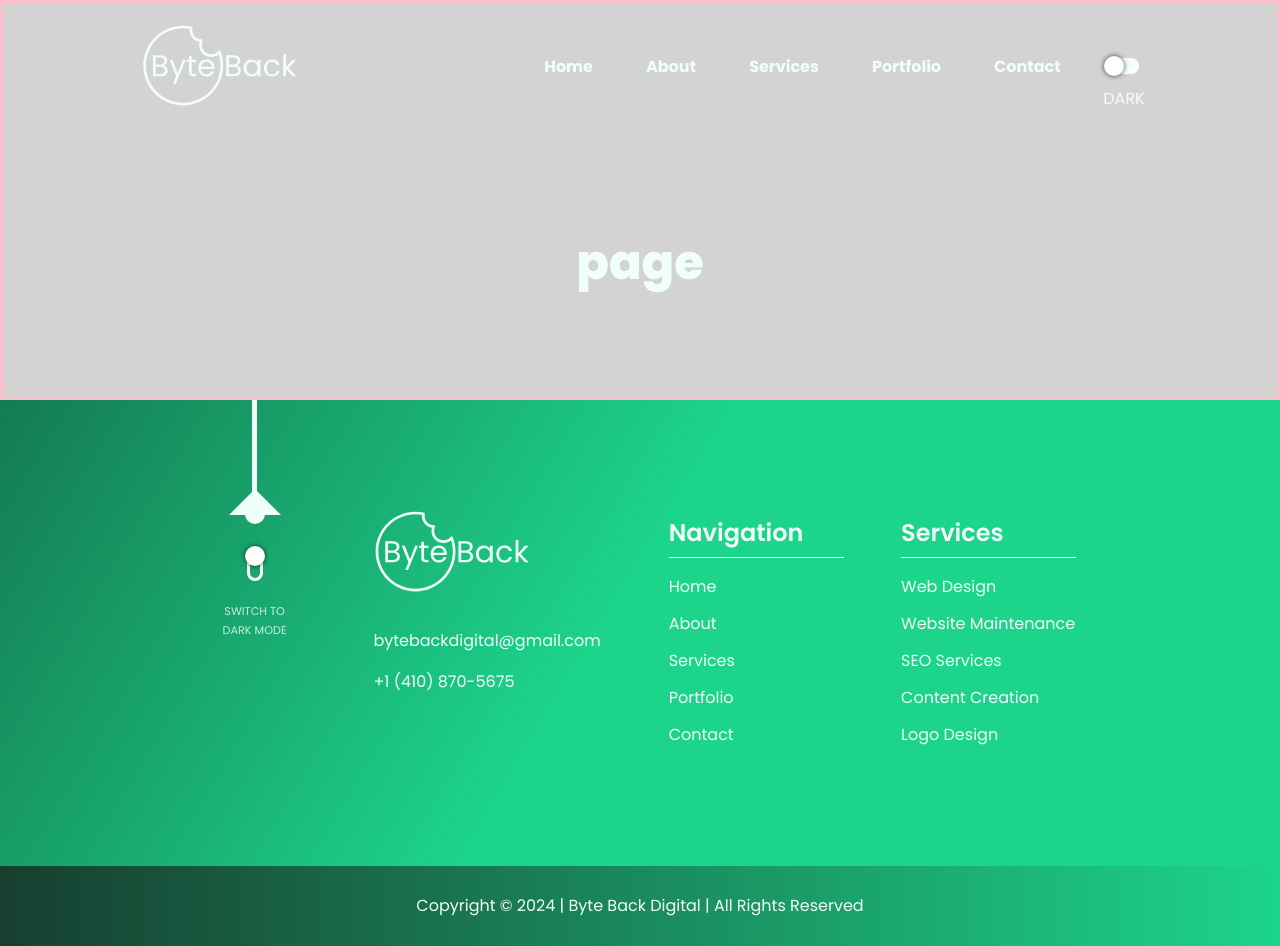
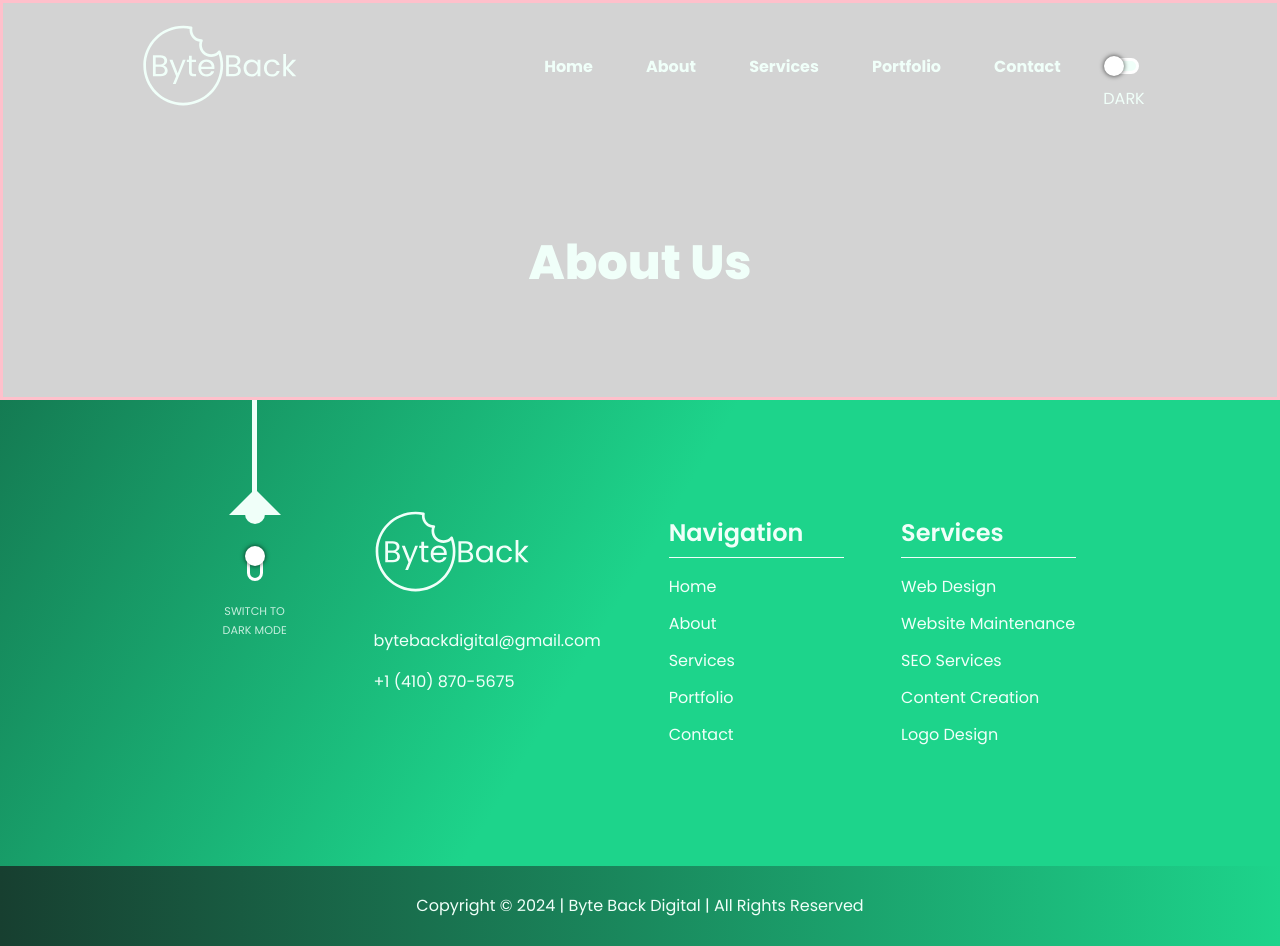
Before and after one commit to adinduokoro/Byte-Back-Digital-V2, a React (Create React App) app: page /about in a window 1280 px wide. Built offline with nearby package versions, Linux system fonts and the light colour scheme.

Commit message:
Page Header .
The page header is almost complete and wired up with redux.

```diff
--- a/src/App.js
+++ b/src/App.js
@@ -3,7 +3,7 @@ import { Routes, Route } from "react-router-dom";
 import { ToastContainer } from "react-toastify";
 import "react-toastify/dist/ReactToastify.css";
 import { HeaderLayout, Layout } from "./components";
-import { Home, Contact } from "./pages";
+import { Home, Contact, About } from "./pages";
 import { useSelector } from "react-redux";
 import { selectIsDarkModeOn } from "./redux/slice/themeSlice";
 
@@ -18,6 +18,7 @@ function App() {
         <Route path="/" element={<Layout />}>
           <Route index element={<Home />} />
           <Route element={<HeaderLayout />}>
+            <Route path=":about" element={<About />} />
             <Route path=":contact" element={<Contact />} />
           </Route>
         </Route>
--- a/src/components/navigation/data.js
+++ b/src/components/navigation/data.js
@@ -1,6 +1,6 @@
 export const navLinks = [
     { name: "Home", path: "/" },
-    { name: "About", path: "/" },
+    { name: "About", path: "/about", header: "About Us" },
     { name: "Services", path: "/" },
     { name: "Portfolio", path: "/" },
     { name: "Contact", path: "/contact", header: "Contact Us" },
--- a/src/components/pageHeader/PageHeader.js
+++ b/src/components/pageHeader/PageHeader.js
@@ -3,16 +3,18 @@ import styles from "./PageHeader.module.css";
 import { Navigation } from "../../components";
 import { selectIsDarkModeOn } from "../../redux/slice/themeSlice";
 import { useSelector } from "react-redux";
+import { selectCurrentPath } from "../../redux/slice/linkSlice";
 
 const PageHeader = ({ title }) => {
   const isDarkModeOn = useSelector(selectIsDarkModeOn);
+  const currentPath = useSelector(selectCurrentPath);
 
   return (
     <header className={styles["page-header"]} style={{ zIndex: "7" }}>
       <di className="container">
         <div className={styles["page-header-content"]}>
           <Navigation />
-          <h1>{title}</h1>
+          <h1>{currentPath}</h1>
         </div>
       </di>
     </header>
--- a/src/pages/about/About.js
+++ b/src/pages/about/About.js
@@ -1,9 +1,21 @@
-import React from 'react'
+import React from "react";
+import styles from "./About.module.css";
+import { useParams } from "react-router-dom";
+import { SET_CURRENT_PATH } from "../../redux/slice/linkSlice";
+import { useDispatch } from "react-redux";
 
 const About = () => {
+  const { about } = useParams();
+  const dispatch = useDispatch();
+
+  dispatch(SET_CURRENT_PATH(about));
+
   return (
-    <div>About</div>
-  )
-}
+    <div
+      className={styles.about}
+      style={{ backgroundColor: "var(--primaryBackgroundColor)" }}
+    ></div>
+  );
+};
 
-export default About
+export default About;
--- a/src/pages/contact/Contact.js
+++ b/src/pages/contact/Contact.js
@@ -1,15 +1,20 @@
 import React from "react";
-import { Navigation, PageHeader } from "../../components";
 import styles from "./Contact.module.css";
+import { useParams } from "react-router-dom";
+import { SET_CURRENT_PATH } from "../../redux/slice/linkSlice";
+import { useDispatch } from "react-redux";
 
 const Contact = () => {
+  const { contact } = useParams();
+  const dispatch = useDispatch();
+
+  dispatch(SET_CURRENT_PATH(contact));
+
   return (
     <div
       className={styles.contact}
       style={{ backgroundColor: "var(--primaryBackgroundColor)" }}
-    >
-
-    </div>
+    ></div>
   );
 };
 
--- a/src/pages/index.js
+++ b/src/pages/index.js
@@ -1,2 +1,3 @@
 export {default as Home} from "./home/Home.js"
+export {default as About} from "./about/About.js"
 export {default as Contact} from "./contact/Contact.js"
--- /dev/null
+++ b/src/redux/slice/linkSlice.js
@@ -0,0 +1,25 @@
+import { createSlice } from "@reduxjs/toolkit";
+import { navLinks } from "../../components/navigation/data";
+
+const initialState = {
+  currentPath: "",
+};
+
+const linkSlice = createSlice({
+  name: "link",
+  initialState,
+  reducers: {
+    SET_CURRENT_PATH(state, action) {
+      const link = navLinks.find(
+        (link) => link.name.toLowerCase() === action.payload
+      );
+      state.currentPath = link.header;
+    },
+  },
+});
+
+export const { SET_CURRENT_PATH } = linkSlice.actions;
+
+export const selectCurrentPath = (state) => state.link.currentPath;
+
+export default linkSlice.reducer;
--- a/src/redux/store.js
+++ b/src/redux/store.js
@@ -1,12 +1,14 @@
 import { configureStore, combineReducers } from "@reduxjs/toolkit";
 import themeReducer from "./slice/themeSlice";
+import linkReducer from "./slice/linkSlice";
 
 const rootReducer = combineReducers({
   theme: themeReducer,
-})
+  link: linkReducer,
+});
 
 const store = configureStore({
   reducer: rootReducer,
-})
+});
 
-export default store
+export default store;
```
